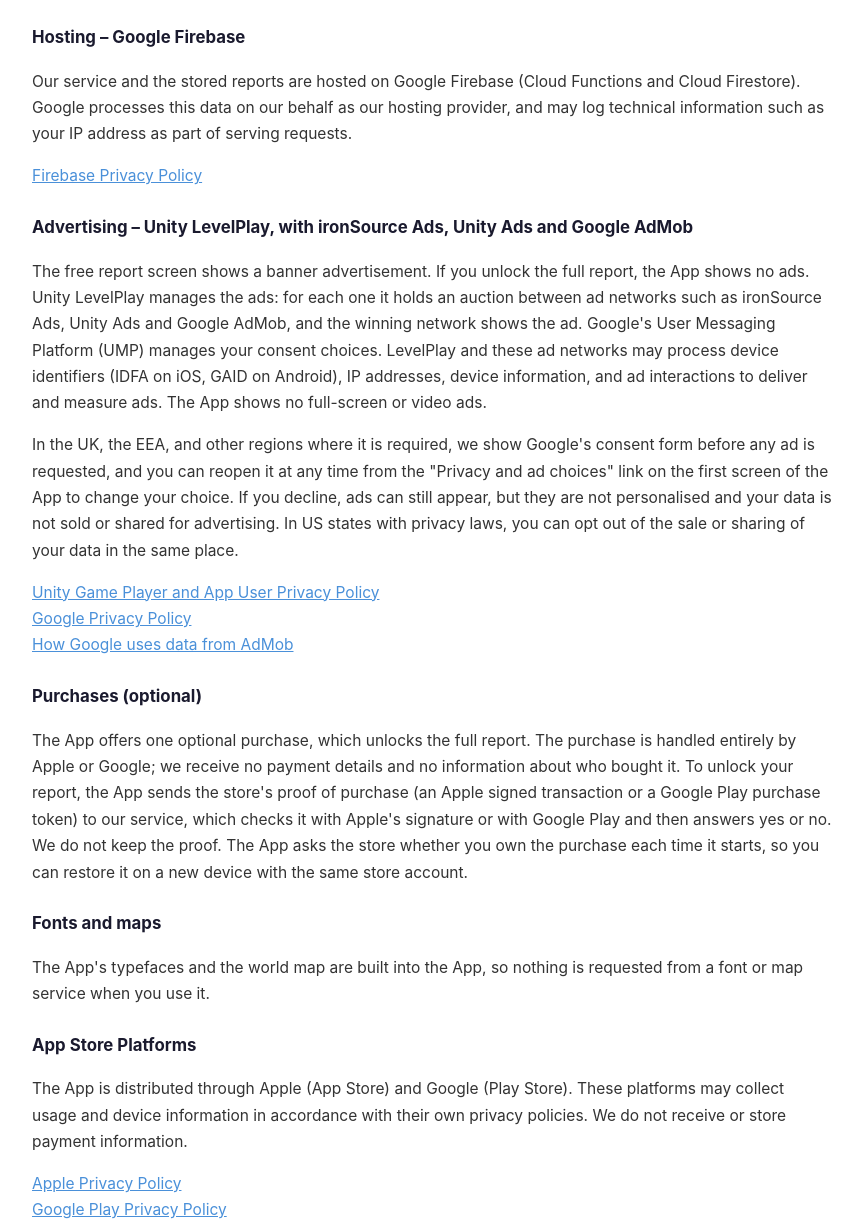
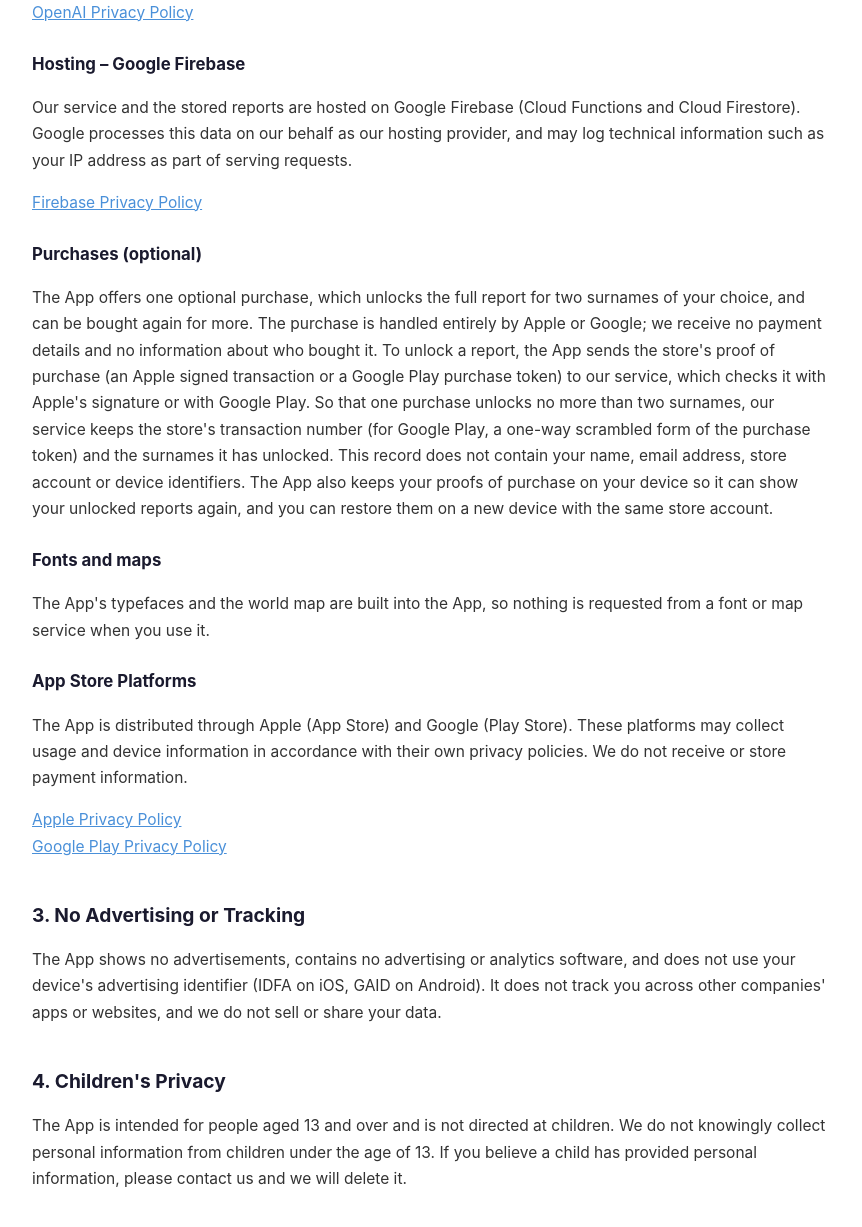
Before and after one commit to LanceCAbson/privacy, a plain HTML site: page surname-story.html in a window 1280 px wide. Shown: the part 1352-2579 px from the top of the page, without its empty margins (208-1070 px from the left). Drawn offline with Linux system fonts and the light colour scheme.

Commit message:
Surname Story: no ads or tracking; two-name purchase record

```diff
--- a/surname-story.html
+++ b/surname-story.html
@@ -26,7 +26,7 @@ hr { border: none; border-top: 1px solid #eee; margin: 2em 0; }
 <body>
 
 <h1>Privacy Policy</h1>
-<p class="updated">Last updated: 20 November 2026</p>
+<p class="updated">Last updated: 21 November 2026</p>
 
 <p>This Privacy Policy describes how <strong>Surname Story</strong> ("the App", "we", "us") collects, uses, and shares
 information when you use our mobile application on iOS and Android.</p>
@@ -34,17 +34,18 @@ information when you use our mobile application on iOS and Android.</p>
 <h2>1. Information We Collect</h2>
 <p>We do not ask for your name, email address, or any other personal detail, and the App has no account to sign up for.
 Most of what the App remembers is kept on your own device. The exceptions are the surname you search for, a random
-install identifier, and the advertising described below.</p>
+install identifier, and a record of which surnames a purchase has unlocked, all described below. The App has no
+advertising and does not track you.</p>
 
 <h3>The surname you search for</h3>
 <p>When you search, the surname you type is sent to our service, which is hosted on Google Firebase (Google Cloud) in London.
 Our service asks OpenAI to write the report for that surname, and sends OpenAI only the surname itself, not your device
 identifiers or anything else about you. The finished report is stored on our service under the surname, so that the next
 person who searches for the same surname is served the same report. A stored report is not linked to you or to your device.
-The surname you type is not used for advertising.</p>
+The surname you type is never used for advertising.</p>
 
 <h3>A random install identifier</h3>
-<p>The first time you search, the App makes a random identifier on your device and sends it with each search. It is not your
+<p>The first time you search, the App makes a random identifier on your device and sends it with each search. It is not an
 advertising identifier and is not linked to your name, email address or any account. We use it only to count how many new
 reports one installation asks for, so that no single device can run up our costs. These counters expire on their own. If an
 installation sends no identifier, we count by the IP address of the request instead, in the same way. A fresh identifier is
@@ -73,26 +74,15 @@ data on our behalf as our hosting provider, and may log technical information su
 requests.</p>
 <p><a href="https://firebase.google.com/support/privacy" target="_blank">Firebase Privacy Policy</a></p>
 
-<h3>Advertising &ndash; Unity LevelPlay, with ironSource Ads, Unity Ads and Google AdMob</h3>
-<p>The free report screen shows a banner advertisement. If you unlock the full report, the App shows no ads. Unity LevelPlay
-manages the ads: for each one it holds an auction between ad networks such as ironSource Ads, Unity Ads and Google AdMob, and
-the winning network shows the ad. Google's User Messaging Platform (UMP) manages your consent choices. LevelPlay and these ad
-networks may process device identifiers (IDFA on iOS, GAID on Android), IP addresses, device information, and ad
-interactions to deliver and measure ads. The App shows no full-screen or video ads.</p>
-<p>In the UK, the EEA, and other regions where it is required, we show Google's consent form before any ad is requested, and
-you can reopen it at any time from the "Privacy and ad choices" link on the first screen of the App to change your choice. If
-you decline, ads can still appear, but they are not personalised and your data is not sold or shared for advertising. In US
-states with privacy laws, you can opt out of the sale or sharing of your data in the same place.</p>
-<p><a href="https://unity.com/legal/game-player-and-app-user-privacy-policy" target="_blank">Unity Game Player and App User Privacy Policy</a><br />
-<a href="https://policies.google.com/privacy" target="_blank">Google Privacy Policy</a><br />
-<a href="https://support.google.com/admob/answer/6128543" target="_blank">How Google uses data from AdMob</a></p>
-
 <h3>Purchases (optional)</h3>
-<p>The App offers one optional purchase, which unlocks the full report. The purchase is handled entirely by Apple or Google; we
-receive no payment details and no information about who bought it. To unlock your report, the App sends the store's proof of
-purchase (an Apple signed transaction or a Google Play purchase token) to our service, which checks it with Apple's signature
-or with Google Play and then answers yes or no. We do not keep the proof. The App asks the store whether you own the purchase
-each time it starts, so you can restore it on a new device with the same store account.</p>
+<p>The App offers one optional purchase, which unlocks the full report for two surnames of your choice, and can be bought again
+for more. The purchase is handled entirely by Apple or Google; we receive no payment details and no information about who bought
+it. To unlock a report, the App sends the store's proof of purchase (an Apple signed transaction or a Google Play purchase token)
+to our service, which checks it with Apple's signature or with Google Play. So that one purchase unlocks no more than two
+surnames, our service keeps the store's transaction number (for Google Play, a one-way scrambled form of the purchase token) and
+the surnames it has unlocked. This record does not contain your name, email address, store account or device identifiers. The
+App also keeps your proofs of purchase on your device so it can show your unlocked reports again, and you can restore them on a
+new device with the same store account.</p>
 
 <h3>Fonts and maps</h3>
 <p>The App's typefaces and the world map are built into the App, so nothing is requested from a font or map service when you
@@ -104,11 +94,10 @@ information in accordance with their own privacy policies. We do not receive or
 <p><a href="https://www.apple.com/legal/privacy/" target="_blank">Apple Privacy Policy</a><br />
 <a href="https://policies.google.com/privacy" target="_blank">Google Play Privacy Policy</a></p>
 
-<h2>3. iOS App Tracking Transparency</h2>
-<p>On iOS 14.5 and later, we ask for your permission before your device's advertising identifier (IDFA) is used for personalised
-advertising, and only after you have answered the consent form where one applies. You may deny this request and the App will
-continue to function normally; ads will simply be less personalised. You can change your answer at any time in
-Settings &rsaquo; Privacy &amp; Security &rsaquo; Tracking.</p>
+<h2>3. No Advertising or Tracking</h2>
+<p>The App shows no advertisements, contains no advertising or analytics software, and does not use your device's
+advertising identifier (IDFA on iOS, GAID on Android). It does not track you across other companies' apps or websites, and we
+do not sell or share your data.</p>
 
 <h2>4. Children's Privacy</h2>
 <p>The App is intended for people aged 13 and over and is not directed at children. We do not knowingly collect personal
@@ -118,13 +107,14 @@ we will delete it.</p>
 <h2>5. Data Retention and Deletion</h2>
 <p>Data held on your device is deleted when you uninstall the App. A stored report is kept on our service without any link to
 you; because we cannot tell which reports were asked for by whom, there is nothing to delete about you there. Usage counters
-described above expire on their own within a day. Data collected by the third-party services above is retained according to
+described above expire on their own within a day. The purchase record described above is kept for as long as the App is
+offered, so that your unlocked surnames can be restored. Data collected by the third-party services above is retained according to
 their own policies, linked above.</p>
 
 <h2>6. Your Rights</h2>
 <p>Depending on where you live you may have rights over your personal data, including access, correction, and deletion. We hold
 very little that can be tied to you; contact us using the details below and we will act on anything we can find. For data held
-by advertising services, please use their privacy links above.</p>
+by Apple, Google or OpenAI, please use their privacy links above.</p>
 
 <h2>7. Changes to This Policy</h2>
 <p>We may update this Privacy Policy from time to time. Changes will be posted on this page with an updated date. Continued use
```
